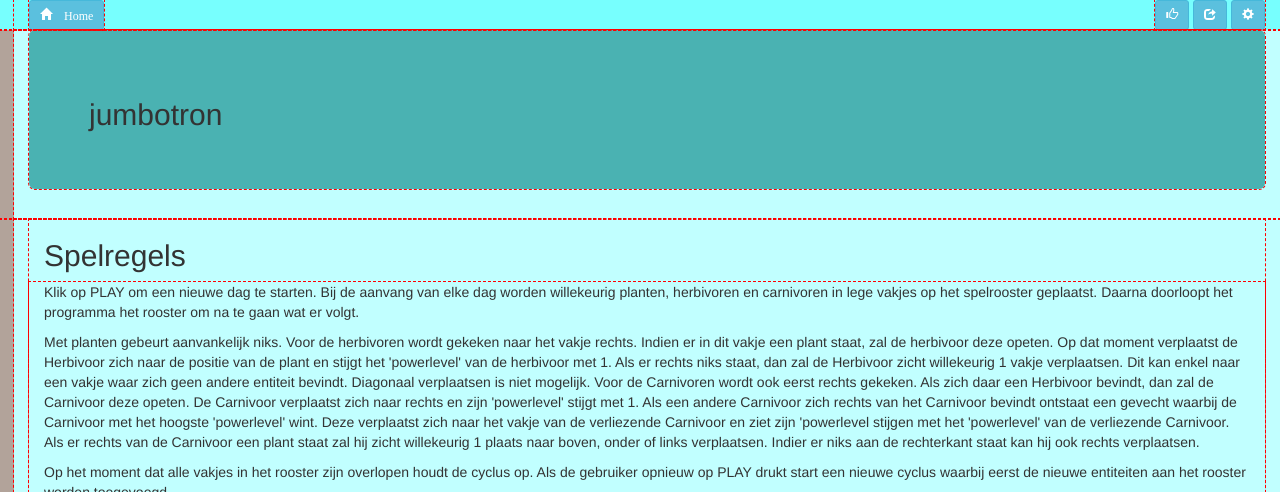
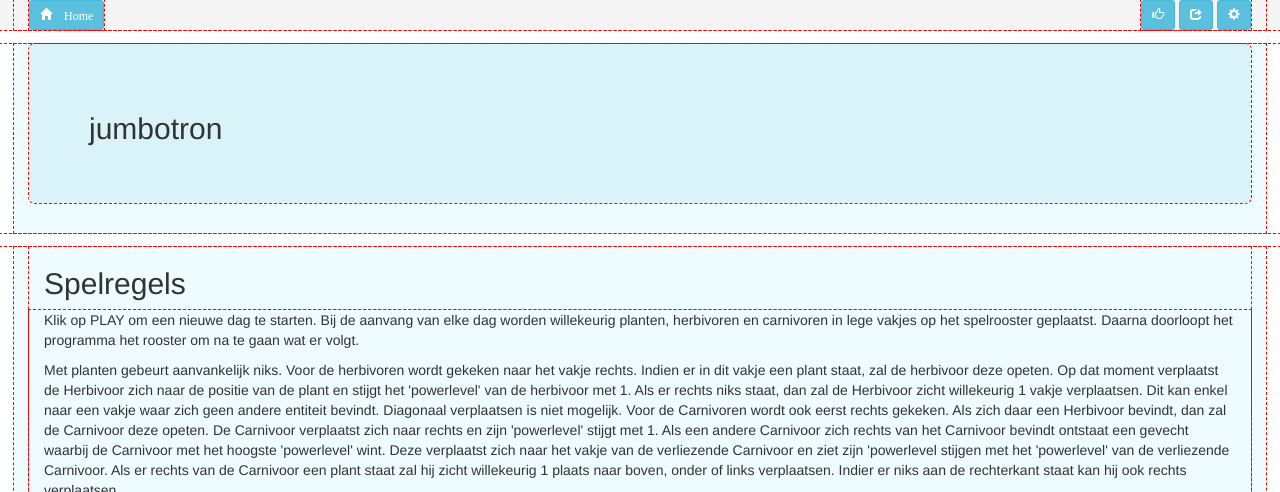
Before and after one commit to jan-vandorpe/terrarium1, a PHP site: page /index.html in a window 1280 px wide; the page is wider, and only the part inside the window is pictured. Shown: the top 492 px of that part. Run offline with PHP 8.4, Linux system fonts and the light colour scheme; grey boxes are pictures that could not be loaded.

Commit message:
stylesheetl aangevuld

```diff
--- a/CSS/stylesheet.css
+++ b/CSS/stylesheet.css
@@ -13,31 +13,47 @@ body, header, section, footer, div {
 */
 
 body {
-	background-color:#B2A39A;
+	background-color:white;
 }
 
 header {
-	background-color:#77FFFE;
+	background-color:whitesmoke;
+}
+
+section {
+    background-color: white;
 }
 
 .jumbotron {
-	background-color:#4AB2B2;
+	background-color:#DAF3F8;
 }
 
 nav>.container-fluid {
-	background-color:#C1FFFF;
+	background-color:white;
 }
 
 section>.container-fluid {
-	background-color:#C1FFFF;
+	background-color:#EEFCFF;
 }
 
 footer {
-	background-color:#77FFFE;
+	background-color:whitesmoke;
 }
 
 /* STRUCTUUR & LAY-OUT */
 
+.marg_t {
+    margin-top:1em;
+}
+
+.marg_r {
+    margin-right:1em;
+}
+
+.marg_b {
+    margin-bottom:1em;
+}
+
 .marg_l {
 	margin-left:1em;
 }
```
